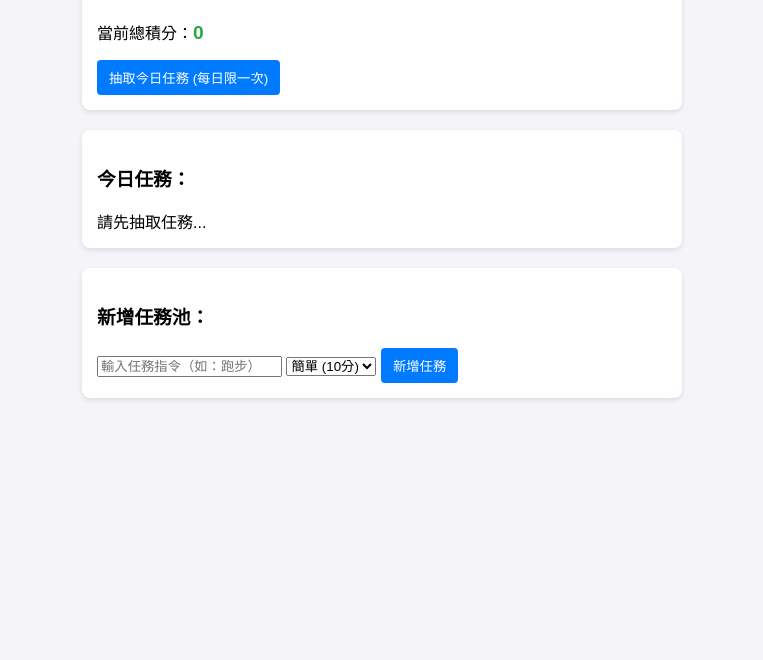
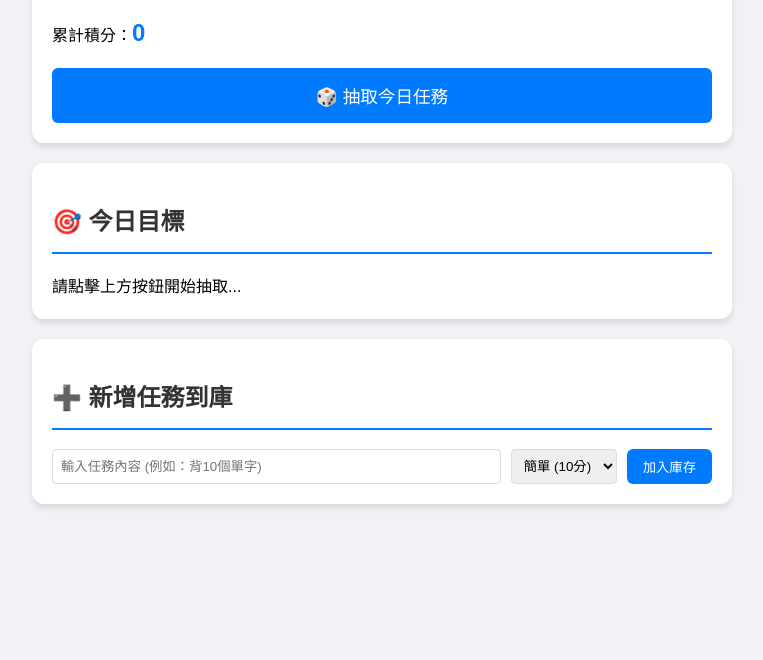
Before and after one commit to shenghong0308-eng/pratice121111, a plain HTML site: page index.html in a window 1280 px wide. Shown: the part 140-800 px from the top of the page, without its empty margins (258-1021 px from the left). Drawn offline with Linux system fonts and the light colour scheme.

Commit message:
Update index.html

```diff
--- a/index.html
+++ b/index.html
@@ -2,110 +2,58 @@
 <html lang="zh-TW">
 <head>
     <meta charset="UTF-8">
+    <meta name="viewport" content="width=device-width, initial-scale=1.0">
     <title>我的每日任務系統</title>
     <style>
-        body { font-family: sans-serif; max-width: 600px; margin: 20px auto; padding: 20px; background-color: #f4f4f9; }
-        .card { background: white; padding: 15px; border-radius: 8px; box-shadow: 0 2px 5px rgba(0,0,0,0.1); margin-bottom: 20px; }
-        .task-item { display: flex; justify-content: space-between; align-items: center; border-bottom: 1px solid #eee; padding: 10px 0; }
-        button { cursor: pointer; background: #007bff; color: white; border: none; padding: 8px 12px; border-radius: 4px; }
-        button:disabled { background: #ccc; }
-        .score { font-size: 1.2em; color: #28a745; font-weight: bold; }
+        body { font-family: "Microsoft JhengHei", sans-serif; max-width: 700px; margin: 20px auto; padding: 20px; background-color: #f0f2f5; line-height: 1.6; }
+        .card { background: white; padding: 20px; border-radius: 12px; box-shadow: 0 4px 6px rgba(0,0,0,0.1); margin-bottom: 20px; }
+        h2 { color: #333; border-bottom: 2px solid #007bff; padding-bottom: 10px; }
+
+        /* 任務列表樣式 */
+        .task-item { display: flex; justify-content: space-between; align-items: center; border-bottom: 1px solid #eee; padding: 12px 0; }
+        .task-info { flex-grow: 1; }
+        .badge { padding: 2px 8px; border-radius: 12px; font-size: 0.8em; margin-left: 10px; color: white; }
+        .bg-easy { background: #28a745; }
+        .bg-mid { background: #ffc107; color: #333; }
+        .bg-hard { background: #dc3545; }
+
+        /* 按鈕樣式 */
+        button { cursor: pointer; background: #007bff; color: white; border: none; padding: 8px 16px; border-radius: 6px; transition: 0.3s; }
+        button:hover { background: #0056b3; }
+        button:disabled { background: #ccc; cursor: not-allowed; }
+        .btn-delete { background: #ff4d4d; margin-left: 10px; padding: 4px 8px; font-size: 0.8em; }
+        .btn-delete:hover { background: #cc0000; }
+
+        /* 輸入區樣式 */
+        .input-group { display: flex; gap: 10px; margin-top: 10px; flex-wrap: wrap; }
+        input[type="text"] { flex: 1; padding: 8px; border: 1px solid #ddd; border-radius: 4px; min-width: 200px; }
+        select { padding: 8px; border-radius: 4px; border: 1px solid #ddd; }
+
+        .score-display { font-size: 1.5em; color: #007bff; font-weight: bold; }
     </style>
 </head>
 <body>
 
-    <h1>📅 每日任務系統</h1>
     <div class="card">
-        <p>當前總積分：<span id="totalScore" class="score">0</span></p>
-        <button id="drawBtn" onclick="drawTasks()">抽取今日任務 (每日限一次)</button>
+        <h1>📅 每日任務系統</h1>
+        <p>累計積分：<span id="totalScore" class="score-display">0</span></p>
+        <button id="drawBtn" onclick="drawTasks()" style="width: 100%; padding: 15px; font-size: 1.1em;">🎲 抽取今日任務</button>
     </div>
 
-    <div id="todayTasks" class="card">
-        <h3>今日任務：</h3>
-        <div id="taskList">請先抽取任務...</div>
+    <div id="todayTasksArea" class="card">
+        <h2>🎯 今日目標</h2>
+        <div id="taskList">請點擊上方按鈕開始抽取...</div>
     </div>
 
     <div class="card">
-        <h3>新增任務池：</h3>
-        <input type="text" id="taskInput" placeholder="輸入任務指令（如：跑步）">
-        <select id="difficultyInput">
-            <option value="10">簡單 (10分)</option>
-            <option value="30">中等 (30分)</option>
-            <option value="50">困難 (50分)</option>
-        </select>
-        <button onclick="addTaskToPool()">新增任務</button>
+        <h2>➕ 新增任務到庫</h2>
+        <div class="input-group">
+            <input type="text" id="taskInput" placeholder="輸入任務內容 (例如：背10個單字)">
+            <select id="difficultyInput">
+                <option value="10">簡單 (10分)</option>
+                <option value="30">中等 (30分)</option>
+                <option value="50">困難 (50分)</option>
+            </select>
+            <button onclick="addTaskToPool()">加入庫存</button>
+        </div>
     </div>
-
-    <script>
-        // 1. 初始化資料 (如果 LocalStorage 沒資料就給預設值)
-        let taskPool = JSON.parse(localStorage.getItem('taskPool')) || [
-            { cmd: "喝 2000cc 水", difficulty: 10 },
-            { cmd: "閱讀 30 分鐘", difficulty: 30 },
-            { cmd: "運動 1 小時", difficulty: 50 }
-        ];
-        let score = parseInt(localStorage.getItem('score')) || 0;
-        let todayTasks = JSON.parse(localStorage.getItem('todayTasks')) || [];
-
-        // 更新畫面上的分數
-        document.getElementById('totalScore').innerText = score;
-
-        // 2. 新增任務到任務池
-        function addTaskToPool() {
-            const cmd = document.getElementById('taskInput').value;
-            const diff = parseInt(document.getElementById('difficultyInput').value);
-
-            if (cmd === "") return alert("請輸入指令");
-
-            taskPool.push({ cmd: cmd, difficulty: diff });
-            localStorage.setItem('taskPool', JSON.stringify(taskPool)); // 永久儲存
-            alert("任務已加入任務池！");
-            document.getElementById('taskInput').value = "";
-        }
-
-        // 3. 隨機抽取 3 個任務
-        function drawTasks() {
-            if (taskPool.length < 3) return alert("任務池至少需要 3 個任務才能抽取！");
-
-            // 隨機打亂並取前三個
-            const shuffled = [...taskPool].sort(() => 0.5 - Math.random());
-            todayTasks = shuffled.slice(0, 3).map(t => ({ ...t, completed: false }));
-
-            saveAndRender();
-        }
-
-        // 4. 完成任務加分
-        function completeTask(index) {
-            if (todayTasks[index].completed) return;
-
-            score += todayTasks[index].difficulty;
-            todayTasks[index].completed = true;
-
-            localStorage.setItem('score', score);
-            document.getElementById('totalScore').innerText = score;
-            saveAndRender();
-        }
-
-        // 儲存今日狀態並渲染畫面
-        function saveAndRender() {
-            localStorage.setItem('todayTasks', JSON.stringify(todayTasks));
-            const listDiv = document.getElementById('taskList');
-            listDiv.innerHTML = "";
-
-            todayTasks.forEach((task, index) => {
-                const div = document.createElement('div');
-                div.className = 'task-item';
-                div.innerHTML = `
-                    <span>${task.cmd} (${task.difficulty}分)</span>
-                    <button onclick="completeTask(${index})" ${task.completed ? 'disabled' : ''}>
-                        ${task.completed ? '已完成' : '點擊完成'}
-                    </button>
-                `;
-                listDiv.appendChild(div);
-            });
-        }
-
-        // 初次加載時渲染今日任務
-        if (todayTasks.length > 0) saveAndRender();
-    </script>
-</body>
-</html>
```
